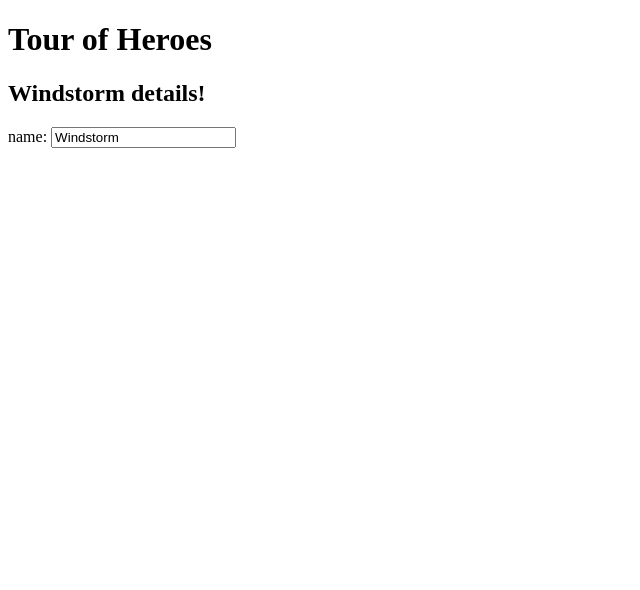
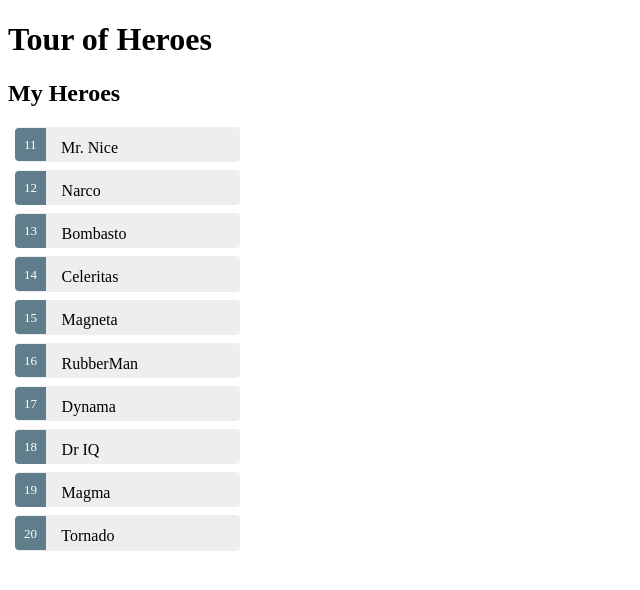
Before and after one commit to pfraces-graveyard/angular-tour-of-heroes, an Angular app: page / in a window 1280 px wide. Shown: the top 590 px of the page, without its empty margins (0-640 px from the left). Built offline with nearby package versions, Linux system fonts and the light colour scheme.

Commit message:
master/detail

```diff
--- a/src/app/app.component.css
+++ b/src/app/app.component.css
@@ -0,0 +1,53 @@
+.selected {
+  background-color: #CFD8DC !important;
+  color: white;
+}
+
+.heroes {
+  margin: 0 0 2em 0;
+  list-style-type: none;
+  padding: 0;
+  width: 15em;
+}
+
+.heroes li {
+  cursor: pointer;
+  position: relative;
+  left: 0;
+  background-color: #EEE;
+  margin: .5em;
+  padding: .3em 0;
+  height: 1.6em;
+  border-radius: 4px;
+}
+
+.heroes li.selected:hover {
+  background-color: #BBD8DC !important;
+  color: white;
+}
+
+.heroes li:hover {
+  color: #607D8B;
+  background-color: #DDD;
+  left: .1em;
+}
+
+.heroes .text {
+  position: relative;
+  top: -3px;
+}
+
+.heroes .badge {
+  display: inline-block;
+  font-size: small;
+  color: white;
+  padding: 0.8em 0.7em 0 0.7em;
+  background-color: #607D8B;
+  line-height: 1em;
+  position: relative;
+  left: -1px;
+  top: -4px;
+  height: 1.8em;
+  margin-right: .8em;
+  border-radius: 4px 0 0 4px;
+}
--- a/src/app/app.component.html
+++ b/src/app/app.component.html
@@ -1,9 +1,18 @@
-<div>
-  <h1>{{title}}</h1>
-  <h2>{{hero.name}} details!</h2>
+<h1>{{title}}</h1>
+<h2>My Heroes</h2>
+
+<ul class="heroes">
+  <li *ngFor="let hero of heroes" (click)="onSelect(hero)" [class.selected]="hero === selectedHero">
+    <span class="badge">{{hero.id}}</span> {{hero.name}}
+  </li>
+</ul>
+
+<div *ngIf="selectedHero">
+  <h2>{{selectedHero.name}} details!</h2>
+  <div><label>id: </label>{{selectedHero.id}}</div>
 
   <div>
     <label>name: </label>
-    <input [(ngModel)]="hero.name" placeholder="name">
+    <input [(ngModel)]="selectedHero.name" placeholder="name"/>
   </div>
 </div>
--- a/src/app/app.component.ts
+++ b/src/app/app.component.ts
@@ -4,6 +4,19 @@
   id: number;
   name: string;
 }
+
+const HEROES: Hero[] = [
+  { id: 11, name: 'Mr. Nice' },
+  { id: 12, name: 'Narco' },
+  { id: 13, name: 'Bombasto' },
+  { id: 14, name: 'Celeritas' },
+  { id: 15, name: 'Magneta' },
+  { id: 16, name: 'RubberMan' },
+  { id: 17, name: 'Dynama' },
+  { id: 18, name: 'Dr IQ' },
+  { id: 19, name: 'Magma' },
+  { id: 20, name: 'Tornado' }
+];
 
 @Component({
   selector: 'app-root',
@@ -13,9 +26,10 @@
 
 export class AppComponent {
   title = 'Tour of Heroes';
+  heroes = HEROES;
+  selectedHero: Hero;
 
-  hero: Hero = {
-    id: 1,
-    name: 'Windstorm'
-  };
+  onSelect (hero: Hero): void {
+    this.selectedHero = hero;
+  }
 }
```
